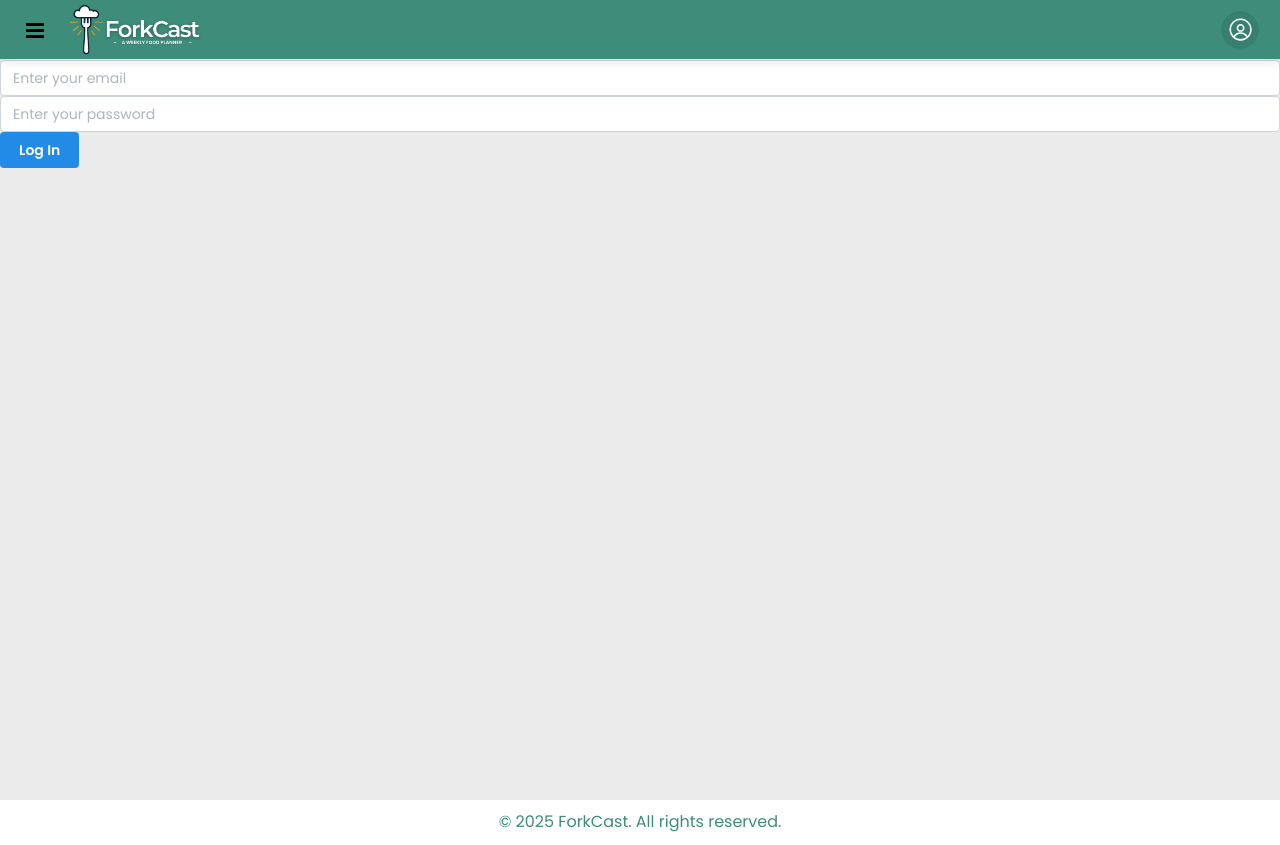
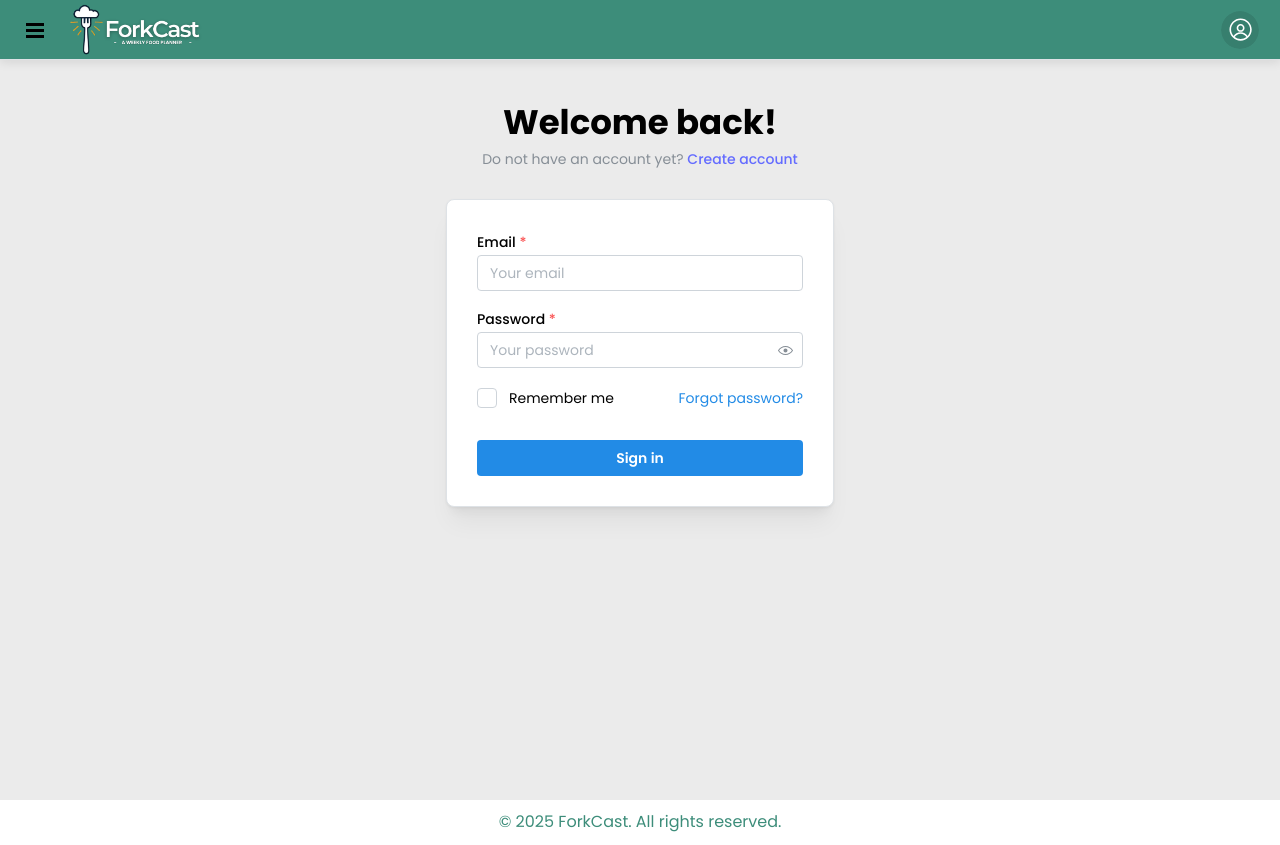
Before and after one commit to VK-IH25/Weekly-Meal-Planner, a React (Vite) app: page /signin in a window 1280 px wide. Built offline with nearby package versions, Linux system fonts and the light colour scheme; no server answers.

Commit message:
add signin and signup page styles

```diff
--- a/src/App.jsx
+++ b/src/App.jsx
@@ -22,8 +22,8 @@ import About from "./pages/About";
 import AddRecipe from "./components/AddRecipe";
 import MealPlan from "./pages/MealPlan";
 import Board from './components/Board'
+import SignUp from "./components/auth/SignUp";
 import SignIn from "./components/auth/SignIn";
-import SignUp from "./components/auth/SignUp";
 import AuthDetails from "./components/auth/AuthDetails";
 
 
--- a/src/components/auth/AuthDetails.jsx
+++ b/src/components/auth/AuthDetails.jsx
@@ -29,7 +29,7 @@ const AuthDetails = () => {
     }
 
   return (
-    <div>{authUser? <div><Menu closeOnClickOutside={true} closeOnItemClick={true}><MenuTarget><Avatar bg="white" color="green" radius="xl" /></MenuTarget> <MenuDropdown><MenuItem>Profile</MenuItem><Button onClick={userSignOut}>Sign Out</Button></MenuDropdown></Menu></div>  : <div><Menu><MenuTarget><Avatar color="white" radius="xl" /></MenuTarget> <MenuDropdown><MenuItem><Link to="/signin">Log In</Link></MenuItem><MenuItem><Link to="/signin">Register</Link></MenuItem></MenuDropdown></Menu></div>}</div>
+    <div>{authUser? <div><Menu closeOnClickOutside={true} closeOnItemClick={true}><MenuTarget><Avatar bg="white" color="green" radius="xl" /></MenuTarget> <MenuDropdown><MenuItem>Profile</MenuItem><Button onClick={userSignOut}>Sign Out</Button></MenuDropdown></Menu></div>  : <div><Menu><MenuTarget><Avatar color="white" radius="xl" /></MenuTarget> <MenuDropdown><MenuItem><Link to="/signin">Log In</Link></MenuItem><MenuItem><Link to="/signup">Register</Link></MenuItem></MenuDropdown></Menu></div>}</div>
   )
 }
 
--- /dev/null
+++ b/src/components/auth/AuthenticationTitle.module.css
@@ -0,0 +1,6 @@
+.title {
+    font-family:
+      Greycliff CF,
+      var(--mantine-font-family);
+    font-weight: 700;
+  }
--- a/src/components/auth/SignIn.jsx
+++ b/src/components/auth/SignIn.jsx
@@ -1,18 +1,35 @@
-import { Button, Input } from '@mantine/core'
-import { signInWithEmailAndPassword } from 'firebase/auth'
+import {
+    Anchor,
+    Button,
+    Checkbox,
+    Container,
+    Group,
+    Paper,
+    Input,
+    PasswordInput,
+    Text,
+    TextInput,
+    Title,
+  } from '@mantine/core';
+import { createUserWithEmailAndPassword } from 'firebase/auth'
 import React from 'react'
 import { useState } from 'react'
 import {auth} from '../../firebase'
+import classes from './AuthenticationTitle.module.css';
+import { Link, useNavigate } from 'react-router';
 
 const SignIn = () => {
     const [email, setEmail] = useState()
     const [password, setPassword] = useState()
+    const navigate = useNavigate()
 
     const signin = (e) => {
         e.preventDefault();
         signInWithEmailAndPassword(auth, email, password)
             .then((userCredential) => {
-                console.log(userCredential)
+                console.log(userCredential);
+                navigate("/")
+
             })
             .catch((e) => {
                 console.log(e)
@@ -20,14 +37,35 @@ const SignIn = () => {
     }
 
     return (
-        <div>
-            <form onSubmit={signin}>
-                <Input type='email' placeholder='Enter your email' value={email} onChange={(e) => setEmail(e.target.value)}></Input>
-                <Input type='password' placeholder='Enter your password' value={password} onChange={(e) => setPassword(e.target.value)}></Input>
-                <Button type='submit' >Log In</Button>
-            </form>
 
-        </div>
+
+<Container size={420} my={40}>
+<Title ta="center" className={classes.title}>
+  Welcome back!
+</Title>
+<Text c="dimmed" size="sm" ta="center" mt={5}>
+  Do not have an account yet?{' '}
+  <Anchor size="sm" component="button">
+    <Link to="/signup">Create account</Link>
+  </Anchor>
+</Text>
+
+<Paper withBorder shadow="md" p={30} mt={30} radius="md">
+    <form onSubmit={signin}>
+  <TextInput label="Email" placeholder="Your email" value={email} onChange={(e) => setEmail(e.target.value)} required />
+  <PasswordInput label="Password" placeholder="Your password" value={password} onChange={(e) => setPassword(e.target.value)} required mt="md" />
+  <Group justify="space-between" mt="lg">
+    <Checkbox label="Remember me" />
+    <Anchor component="button" size="sm">
+      Forgot password?
+    </Anchor>
+  </Group>
+  <Button type='submit' fullWidth mt="xl">
+    Sign in
+  </Button>
+  </form>
+</Paper>
+</Container>
 
     )
 }
--- a/src/components/auth/SignUp.jsx
+++ b/src/components/auth/SignUp.jsx
@@ -1,33 +1,60 @@
-import { Button, Input } from '@mantine/core'
-import { createUserWithEmailAndPassword } from 'firebase/auth'
+import {
+    Anchor,
+    Button,
+    Checkbox,
+    Container,
+    Group,
+    Paper,
+    Input,
+    PasswordInput,
+    Text,
+    TextInput,
+    Title,
+  } from '@mantine/core';
+import { signInWithEmailAndPassword } from 'firebase/auth'
 import React from 'react'
 import { useState } from 'react'
 import {auth} from '../../firebase'
+import classes from './AuthenticationTitle.module.css';
+import { useNavigate } from 'react-router';
 
 const SignUp = () => {
     const [email, setEmail] = useState()
     const [password, setPassword] = useState()
+    const navigate = useNavigate()
 
     const signup = (e) => {
         e.preventDefault();
         createUserWithEmailAndPassword(auth, email, password)
             .then((userCredential) => {
-                console.log(userCredential)
+                console.log(userCredential);
+                navigate("/")
             })
             .catch((e) => {
                 console.log(e)
             })
     }
+    return (
 
-    return (
-        <div>
-            <form onSubmit={signup}>
-                <Input type='email' placeholder='Enter your email' value={email} onChange={(e) => setEmail(e.target.value)}></Input>
-                <Input type='password' placeholder='Enter your password' value={password} onChange={(e) => setPassword(e.target.value)}></Input>
-                <Button type='submit' >Sign Up</Button>
-            </form>
 
-        </div>
+<Container size={420} my={40}>
+<Title ta="center" className={classes.title}>
+  Welcome to ForkCast!
+</Title>
+
+
+<Paper withBorder shadow="md" p={30} mt={30} radius="md">
+    <form onSubmit={signup}>
+  <TextInput label="Email" placeholder="Your email" value={email} onChange={(e) => setEmail(e.target.value)} required />
+  <PasswordInput label="Password" placeholder="Your password" value={password} onChange={(e) => setPassword(e.target.value)} required mt="md" />
+  <Group justify="space-between" mt="lg">
+    <Checkbox label="Remember me" />
+  </Group>
+  <Button type='submit' fullWidth mt="xl">
+    Sign Up</Button>
+  </form>
+</Paper>
+</Container>
 
     )
 }
```
